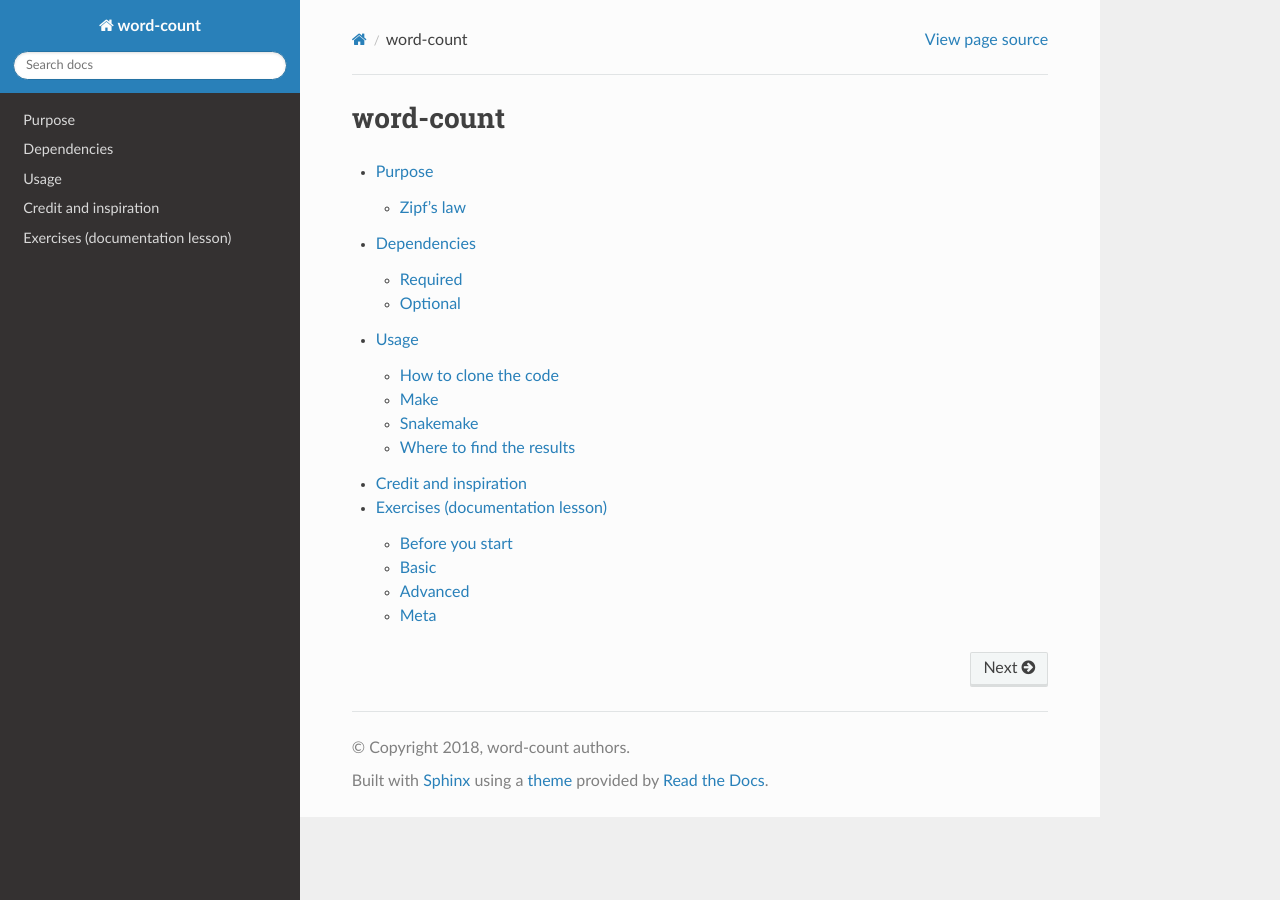
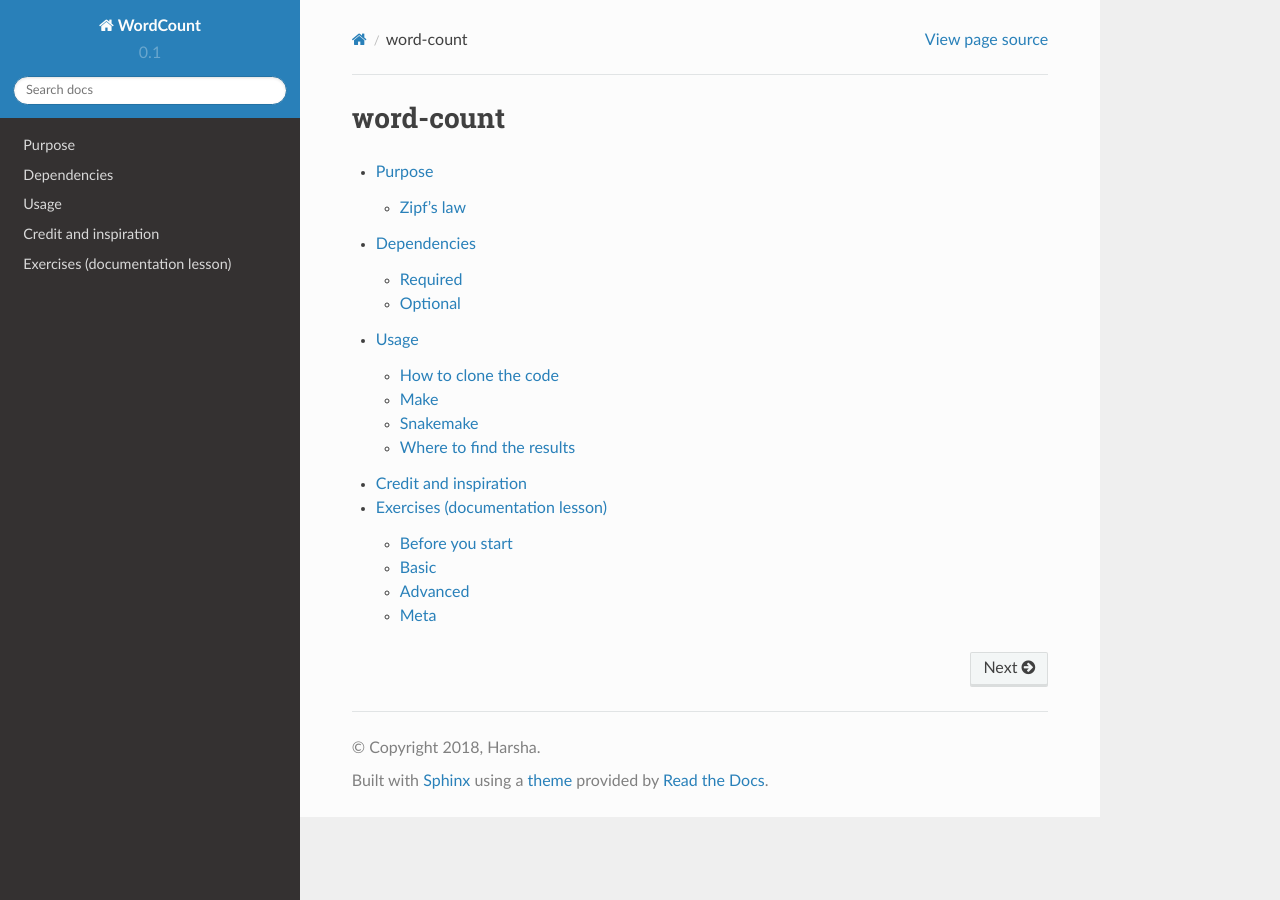
Before and after one commit to zenBen/word-count, a Sphinx documentation site: the page built from doc/index.rst, in a window 1280 px wide. Built offline with Sphinx 7.4.7 and the Read the Docs theme 2.0.0, drawn with Linux system fonts in a browser that asks for light colours; some of the changed lines change nothing that is shown.

Commit message:
adapt conf.py from rtdocs-example

```diff
--- a/doc/conf.py
+++ b/doc/conf.py
@@ -1,35 +1,28 @@
+#!/usr/bin/env python3
 # -*- coding: utf-8 -*-
 #
-# Configuration file for the Sphinx documentation builder.
+# WordCount documentation build configuration file, created by
+# sphinx-quickstart on Fri Jun  8 14:27:52 2018.
 #
-# This file does only contain a selection of the most common options. For a
-# full list see the documentation:
-# http://www.sphinx-doc.org/en/master/config
-
-# -- Path setup --------------------------------------------------------------
+# This file is execfile()d with the current directory set to its
+# containing dir.
+#
+# Note that not all possible configuration values are present in this
+# autogenerated file.
+#
+# All configuration values have a default; values that are commented out
+# serve to show the default.
 
 # If extensions (or modules to document with autodoc) are in another directory,
 # add these directories to sys.path here. If the directory is relative to the
 # documentation root, use os.path.abspath to make it absolute, like shown here.
 #
-# import os
-# import sys
-# sys.path.insert(0, os.path.abspath('.'))
+import os
+import sys
+sys.path.insert(0, os.path.abspath('../source'))
 
 
-# -- Project information -----------------------------------------------------
-
-project = 'word-count'
-copyright = '2018, word-count authors'
-author = 'word-count authors'
-
-# The short X.Y version
-version = ''
-# The full version, including alpha/beta/rc tags
-release = '0.5'
-
-
-# -- General configuration ---------------------------------------------------
+# -- General configuration ------------------------------------------------
 
 # If your documentation needs a minimal Sphinx version, state it here.
 #
@@ -38,11 +31,7 @@ release = '0.5'
 # Add any Sphinx extension module names here, as strings. They can be
 # extensions coming with Sphinx (named 'sphinx.ext.*') or your custom
 # ones.
-extensions = [
-    'sphinx.ext.autodoc',
-    'sphinx.ext.mathjax',
-    'sphinx.ext.viewcode',
-]
+extensions = ['sphinx.ext.autodoc']
 
 # Add any paths that contain templates here, relative to this directory.
 templates_path = ['_templates']
@@ -56,6 +45,20 @@ source_suffix = '.rst'
 # The master toctree document.
 master_doc = 'index'
 
+# General information about the project.
+project = 'WordCount'
+copyright = '2018, Harsha'
+author = 'Harsha'
+
+# The version info for the project you're documenting, acts as replacement for
+# |version| and |release|, also used in various other places throughout the
+# built documents.
+#
+# The short X.Y version.
+version = '0.1'
+# The full version, including alpha/beta/rc tags.
+release = '0.1'
+
 # The language for content autogenerated by Sphinx. Refer to documentation
 # for a list of supported languages.
 #
@@ -65,19 +68,22 @@ language = None
 
 # List of patterns, relative to source directory, that match files and
 # directories to ignore when looking for source files.
-# This pattern also affects html_static_path and html_extra_path .
+# This patterns also effect to html_static_path and html_extra_path
 exclude_patterns = ['_build', 'Thumbs.db', '.DS_Store']
 
 # The name of the Pygments (syntax highlighting) style to use.
 pygments_style = 'sphinx'
 
+# If true, `todo` and `todoList` produce output, else they produce nothing.
+todo_include_todos = False
 
-# -- Options for HTML output -------------------------------------------------
+
+# -- Options for HTML output ----------------------------------------------
 
 # The theme to use for HTML and HTML Help pages.  See the documentation for
 # a list of builtin themes.
 #
-html_theme = "sphinx_rtd_theme"
+html_theme = 'sphinx_rtd_theme'
 
 # Theme options are theme-specific and customize the look and feel of a theme
 # further.  For a list of options available for each theme, see the
@@ -88,26 +94,28 @@ html_theme = "sphinx_rtd_theme"
 # Add any paths that contain custom static files (such as style sheets) here,
 # relative to this directory. They are copied after the builtin static files,
 # so a file named "default.css" will overwrite the builtin "default.css".
-# html_static_path = ['_static']
+html_static_path = ['_static']
 
 # Custom sidebar templates, must be a dictionary that maps document names
 # to template names.
 #
-# The default sidebars (for documents that don't match any pattern) are
-# defined by theme itself.  Builtin themes are using these templates by
-# default: ``['localtoc.html', 'relations.html', 'sourcelink.html',
-# 'searchbox.html']``.
-#
-# html_sidebars = {}
+# This is required for the alabaster theme
+# refs: http://alabaster.readthedocs.io/en/latest/installation.html#sidebars
+html_sidebars = {
+    '**': [
+        'relations.html',  # needs 'show_related': True theme option to display
+        'searchbox.html',
+    ]
+}
 
 
-# -- Options for HTMLHelp output ---------------------------------------------
+# -- Options for HTMLHelp output ------------------------------------------
 
 # Output file base name for HTML help builder.
-htmlhelp_basename = 'word-count-doc'
+htmlhelp_basename = 'WordCountdoc'
 
 
-# -- Options for LaTeX output ------------------------------------------------
+# -- Options for LaTeX output ---------------------------------------------
 
 latex_elements = {
     # The paper size ('letterpaper' or 'a4paper').
@@ -131,31 +139,28 @@ latex_elements = {
 # (source start file, target name, title,
 #  author, documentclass [howto, manual, or own class]).
 latex_documents = [
-    (master_doc, 'word-count.tex', 'word-count Documentation',
-     'word-count authors', 'manual'),
+    (master_doc, 'WordCount.tex', 'WordCount Documentation',
+     'Harsha', 'manual'),
 ]
 
 
-# -- Options for manual page output ------------------------------------------
+# -- Options for manual page output ---------------------------------------
 
 # One entry per manual page. List of tuples
 # (source start file, name, description, authors, manual section).
 man_pages = [
-    (master_doc, 'word-count', 'word-count Documentation',
+    (master_doc, 'wordcount', 'WordCount Documentation',
      [author], 1)
 ]
 
 
-# -- Options for Texinfo output ----------------------------------------------
+# -- Options for Texinfo output -------------------------------------------
 
 # Grouping the document tree into Texinfo files. List of tuples
 # (source start file, target name, title, author,
 #  dir menu entry, description, category)
 texinfo_documents = [
-    (master_doc, 'word-count', 'word-count Documentation',
-     author, 'word-count', 'One line description of project.',
+    (master_doc, 'WordCount', 'WordCount Documentation',
+     author, 'WordCount', 'One line description of project.',
      'Miscellaneous'),
 ]
-
-
-# -- Extension configuration -------------------------------------------------
```
